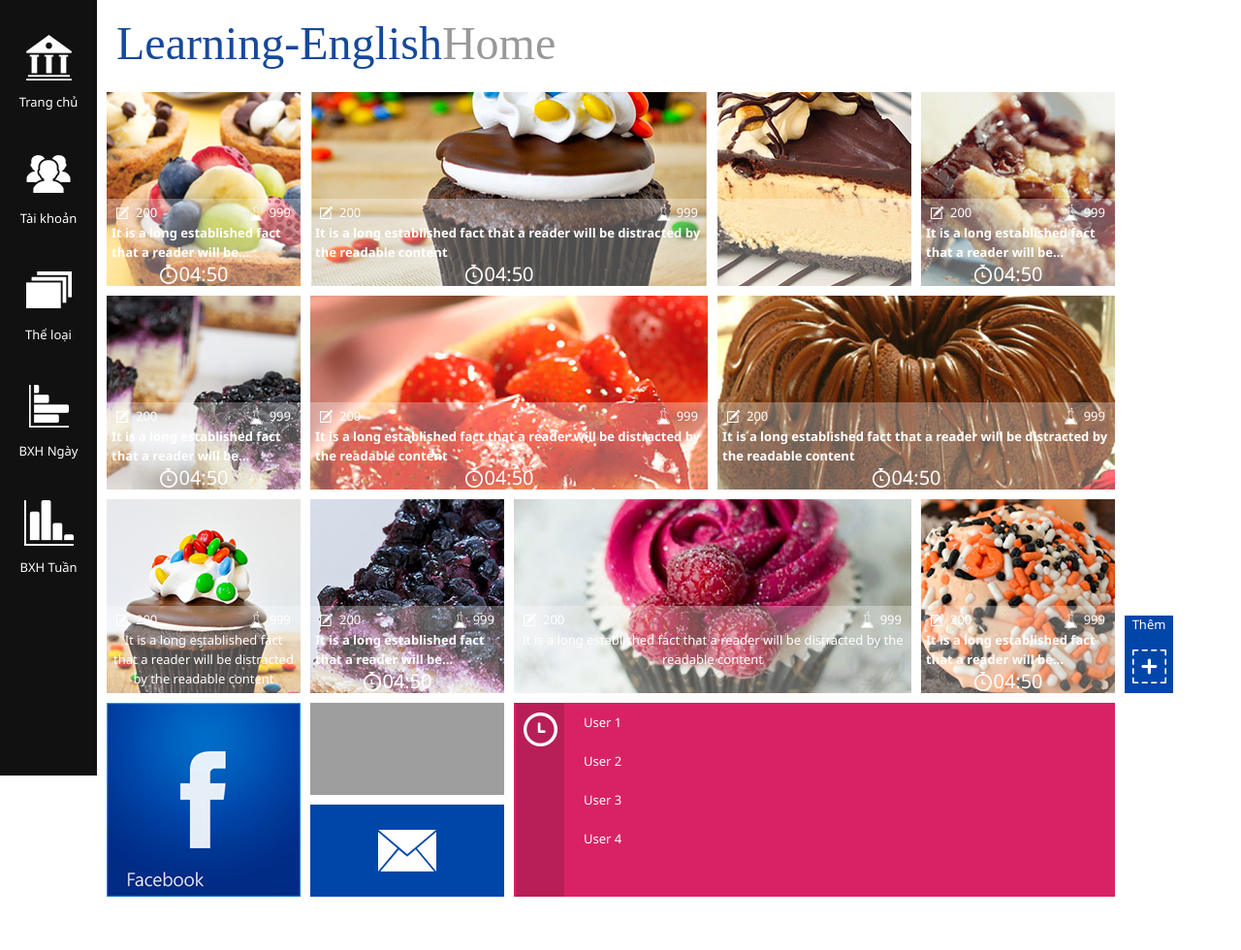
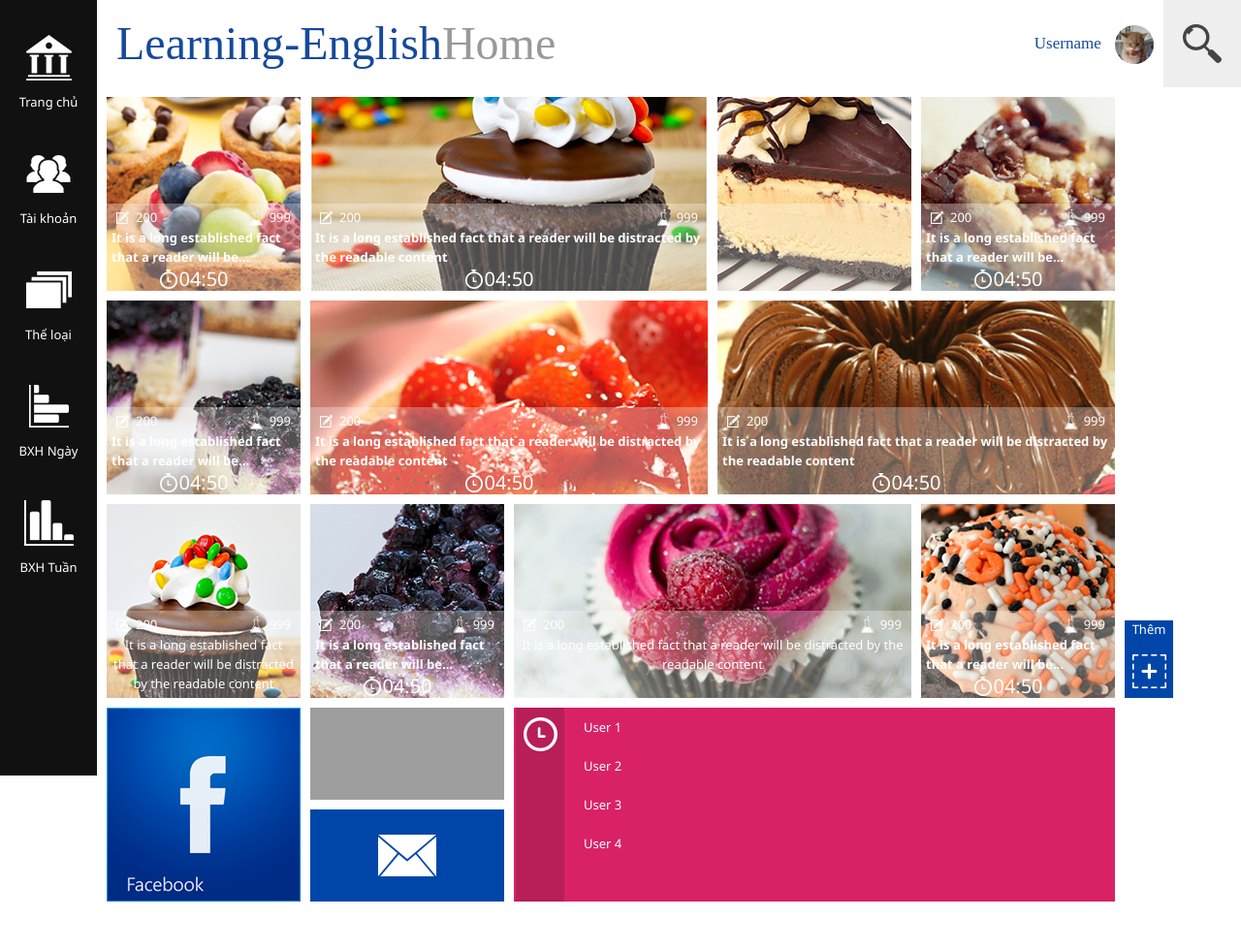
Before and after one commit to SanhNX/prj-learningenglish, a PHP site: page /prj-learningenglish/ds-index.html in a window 1280 px wide. Shown: the whole page at 97% size. Before the commit the page ends 925 px from the top, so only its background shows below. Run offline with PHP 8.4, Linux system fonts and the light colour scheme; grey boxes are pictures that could not be loaded.

Commit message:
[Design] Add search bar + login profile

```diff
--- a/css/style.css
+++ b/css/style.css
@@ -272,8 +272,73 @@ body {
 	color: #16499a;
 	text-indent: 20px;
 	text-align: left;
+	padding: 0px 0px 5px 100px;
+	background: #FFF;
 }
 
+.form-head-task {
+	position: absolute;
+	height: 90px;
+	text-align: right;
+	top: 0;
+	right: 0;
+	font-size: 0;
+}
+.form-head-search {
+	display: inline-block;
+	height: 100%;
+	width: 80px;
+	vertical-align: top;
+	font-size: 17px;
+	overflow: hidden;
+	background: #EEE;
+	position: relative;
+}
+.form-head-search-mask {
+	height: 100%;
+	width: 400px;
+	position: absolute;
+	right: 0;
+	top: 0;
+}
+
+.form-head-account {
+	display: inline-block;
+	height: 100%;
+	vertical-align: top;
+	font-size: 17px;
+	background-color: #FFF;
+	background-color: rgba(255, 255, 255, 0.85);
+}
+.search-button {
+	display: inline-block;
+	height: 100%;
+	vertical-align: top;
+	width: 80px;
+	background:url("../images/icon/search-ico.png") no-repeat right center #EEE;
+	cursor: pointer;
+}
+.search-button:hover{
+	background-color: #E5E5E5;
+}
+.search-button:active{
+	background-color: #DDD;
+}
+.search-text {
+	border: 2px solid #999;
+	height: 30px;
+	line-height: 30px;
+	width: 280px;
+	font-size: 18px;
+	vertical-align: middle;
+	font-family: "Segoe UI";
+	text-indent: 10px;
+	margin-right: 5px;
+}
+.search-text:focus {
+	border-color: #455cee;
+	outline: none;
+}
 .form-head .form-head-gray {
 	color: #999;
 	text-indent: 20px;
--- a/ds-index.html
+++ b/ds-index.html
@@ -151,10 +151,26 @@
 	</div>
 
 </div>
+
+<div class="form-head">
+	<span>Learning-English</span><span class="form-head-gray">Home</span>
+	<div class="form-head-task">
+		<div class="form-head-account">
+			<span>Username</span>
+			<span class="menu-popup-avt" style="background-image:url('images/resource/avt0.jpg')"></span>
+		</div>
+		<div class="form-head-search">
+		<div class="form-head-search-mask">
+			<input class="search-text" type="text" placeholder="Nhập nội dung tìm kiếm" value=""/>
+			<div class="search-button"></div>
+
+		</div>
+		</div>
+
+	</div>
+</div>
 <div class="form">
-	<div class="form-head">
-		<span>Learning-English</span><span class="form-head-gray">Home</span>
-	</div>
+
 	<ul class="metro-list">
 		<li class="metro-item" style="background-image: url('images/resource/metro/m1.jpg')">
 			<div class="metro-bar">
--- a/scripts/effect.js
+++ b/scripts/effect.js
@@ -21,6 +21,12 @@ $(function () {
         $(this).stop().animate({width: 0}, "easeOutQuint", function () {
             $(this).removeClass("active");
         });
+    });
+    $(".form-head-search").hover(function () {
+        $(this).stop().animate({width: 400}, 1000, "easeOutQuint");
+	    $(".search-text").focus();
+    }, function () {
+	    $(this).stop().animate({width: 80}, 1000, "easeOutQuint");
     });
 	loadMetroPage();
 	// showLogin();
```
Also changed, not shown: images/icon/search-ico.png (added).
